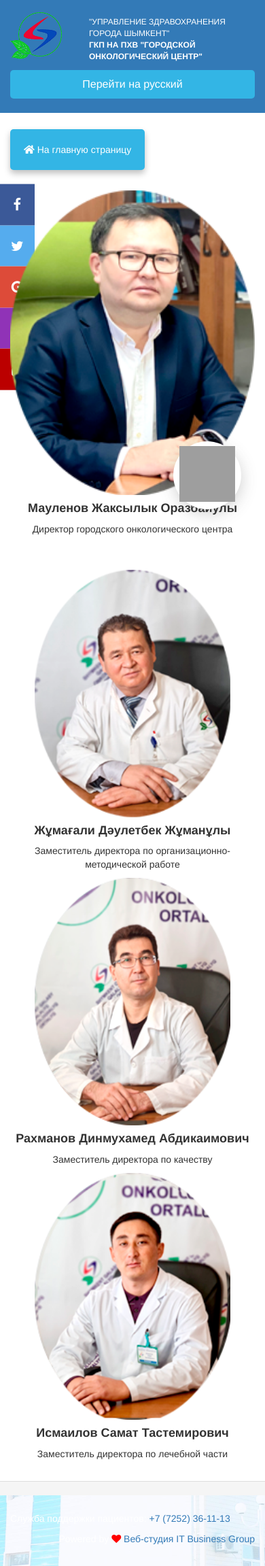
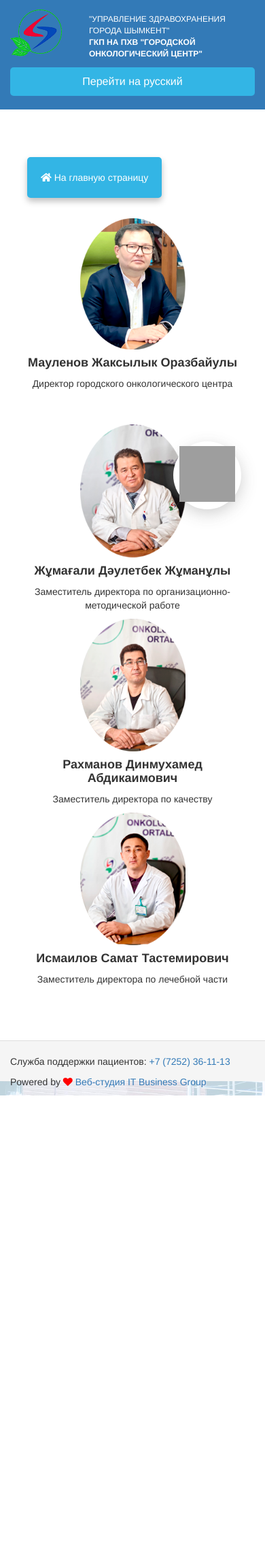
Before and after one commit to zhandos38/optd, a Yii app: template views/site/direction.php in a window 390 px wide. Shown: the whole page at 68% size. After the commit the page ends 1611 px from the top, so only its background shows below. Run offline with PHP 8.4 and a stand-in for Yii, Linux system fonts and the light colour scheme; the template is opened without the code that fills it, so the values that code supplies are empty; some libraries are stand-ins or nearby versions; grey boxes are pictures that could not be loaded.

Commit message:
Main fixes

```diff
--- a/views/layouts/_footer.php
+++ b/views/layouts/_footer.php
@@ -1,6 +1,6 @@
 <footer class="footer">
     <div class="container">
         <p class="pull-left"><?= Yii::t('site', 'Служба поддержки пациентов') ?>: <a href="tel:77252361113"> +7 (7252) 36-11-13</a></p>
-        <p class="pull-right">Powered by <i class="fa fa-heart" style="color: red"></i> <a href="http://itbgroup.kz">Веб-студия IT Business Group</a></p>
+        <p class="pull-right studio-text">Powered by <i class="fa fa-heart" style="color: red"></i> <a href="http://itbgroup.kz">Веб-студия IT Business Group</a></p>
     </div>
 </footer>
--- a/views/layouts/_header.php
+++ b/views/layouts/_header.php
@@ -28,10 +28,3 @@
         <img class="icon-whatsapp" src="https://image.flaticon.com/icons/svg/134/134937.svg">
     </button>
 </div>
-<div class="icon-bar">
-    <a href="#" class="facebook"><i class="fa fa-facebook"></i></a>
-    <a href="#" class="twitter"><i class="fa fa-twitter"></i></a>
-    <a href="#" class="google"><i class="fa fa-google"></i></a>
-    <a href="https://www.instagram.com/bibarystuimebek/" class="instagram"><i class="fa fa-instagram"></i></a>
-    <a href="#" class="youtube"><i class="fa fa-youtube"></i></a>
-</div>
--- a/views/site/direction.php
+++ b/views/site/direction.php
@@ -27,7 +27,7 @@
         <div class="row" style="padding-top: 40px;">
             <div class="col-md-4">
                 <div class="card" style="text-align: center">
-                    <img class="card-img-top" style="width: 80%" src="/img/zam1.png" alt="Card image cap">
+                    <img class="card-img-top director-img" src="/img/zam1.png" alt="Card image cap">
                     <div class="card-body">
                         <h5 class="card-title">
                             Жұмағали Дәулетбек Жұманұлы
@@ -40,7 +40,7 @@
             </div>
             <div class="col-md-4">
                 <div class="card" style="text-align: center">
-                    <img class="card-img-top" style="width: 80%" src="/img/zam2.png" alt="Card image cap">
+                    <img class="card-img-top director-img" src="/img/zam2.png" alt="Card image cap">
                     <div class="card-body">
                         <h5 class="card-title">
                             Рахманов Динмухамед Абдикаимович
@@ -53,7 +53,7 @@
             </div>
             <div class="col-md-4">
                 <div class="card" style="text-align: center">
-                    <img class="card-img-top" style="width: 80%" src="/img/zam3.png" alt="Card image cap">
+                    <img class="card-img-top director-img" src="/img/zam3.png" alt="Card image cap">
                     <div class="card-body">
                         <h5 class="card-title">
                             Исмаилов Самат Тастемирович
--- a/web/css/site.css
+++ b/web/css/site.css
@@ -115,9 +115,8 @@ a.desc:after {
 
 /* Header */
 .header {
-    height: 136px;
     background-color: #337ab7;
-    padding-top: 20px;
+    padding: 20px 0;
 }
 .header__symbol {
     width: 100px;
@@ -498,16 +497,9 @@ a.desc:after {
 }
 @media screen and (max-width: 768px) {
     .director-img {
-        width: 100%;
+        width: 50%;
     }
 
-    .container {
-        padding: 24px 15px 20px !important;
-    }
-    .header {
-        height: 166px;
-        padding-top: 0;
-    }
     .header__name {
         font-size: 12px;
     }
@@ -527,8 +519,7 @@ a.desc:after {
     .go-home-button, .back-button {
         font-size: 14px;
     }
-    .footer {
-        height: 0;
-        color: #fff;
+    .studio-text {
+        float: left !important;
     }
 }
```
